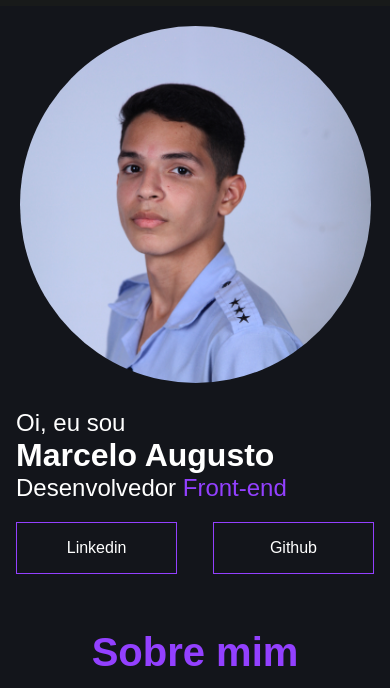
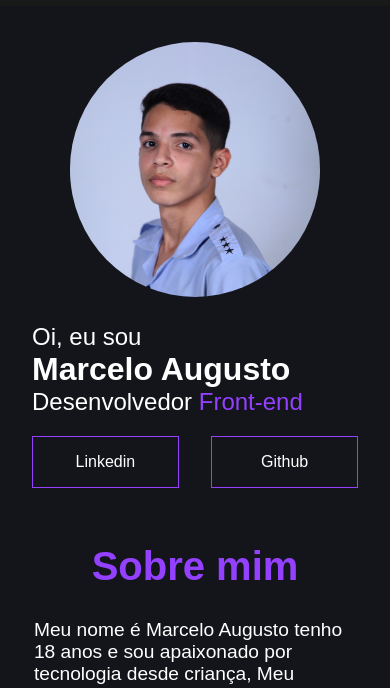
Before and after one commit to MarceloAugusto33/PORTIFOLIO, a plain HTML site: page index.html in a window 390 px wide. Shown: the part 76-764 px from the top of the page. Drawn offline with Linux system fonts and the light colour scheme.

Commit message:
update 1.0.1

```diff
--- a/index.html
+++ b/index.html
@@ -44,8 +44,8 @@
                 <h2>Marcelo Augusto</h2>
                 <p>Desenvolvedor <span>Front-end</span></p>
                 <div class="social-botoes">
-                    <a href="https://www.linkedin.com/in/marcelo-augusto-8bb411271/" target="_blank">Linkedin</a>
-                    <a href="https://github.com/MarceloAugusto33" target="_blank">Github</a>
+                    <a href="https://www.linkedin.com/in/marcelo-augusto-8bb411271/" target="_blank" id="btn-linkedin">Linkedin</a>
+                    <a href="https://github.com/MarceloAugusto33" target="_blank" id="btn-github">Github</a>
                 </div>
 
             </div>
@@ -98,7 +98,7 @@
                     <h3>HTML</h3>
                 </div>
                 <div class="card-habilidade">
-                    <img src="src/icons/icon-CSS.svg" alt="ICONE CSS">
+                    <img src="src/icons/icon-css.svg" alt="ICONE CSS">
                     <h3>CSS</h3>
                 </div>
                 <div class="card-habilidade">
--- a/src/css/portifolio.css
+++ b/src/css/portifolio.css
@@ -16,6 +16,7 @@ header{
     position: sticky;
     left: 0;
     top: 0;
+    z-index: 2;
 }
 .nav-bar{
     display: flex;
@@ -43,6 +44,7 @@ header{
     justify-content: center;
     margin: 20px 0px;
     gap: 1%;
+    padding: 1rem;
 }
 .container-perfil{
     width: 20%;
@@ -98,6 +100,10 @@ header{
 }
 .social-botoes > a:hover{
     background-color: #9340FF;
+}
+#btn-linkedin:hover{
+    background-color: #0e76a8;
+    border-color: #0e76a8;
 }
 .container-portifolio{
     width: 55%;
@@ -328,5 +334,8 @@ footer > h1{
         font-size: 60px;
         color: white;
     }
+    .foto > img{
+        width: 70%;
+    }
 
 }
```
